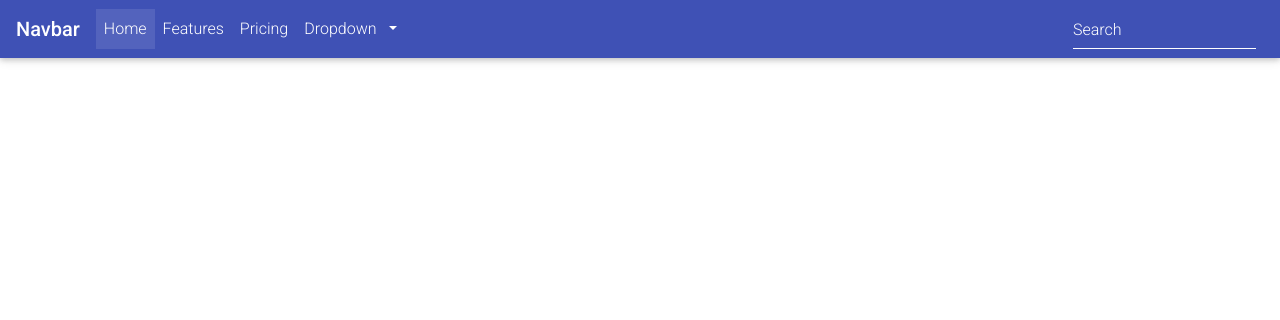
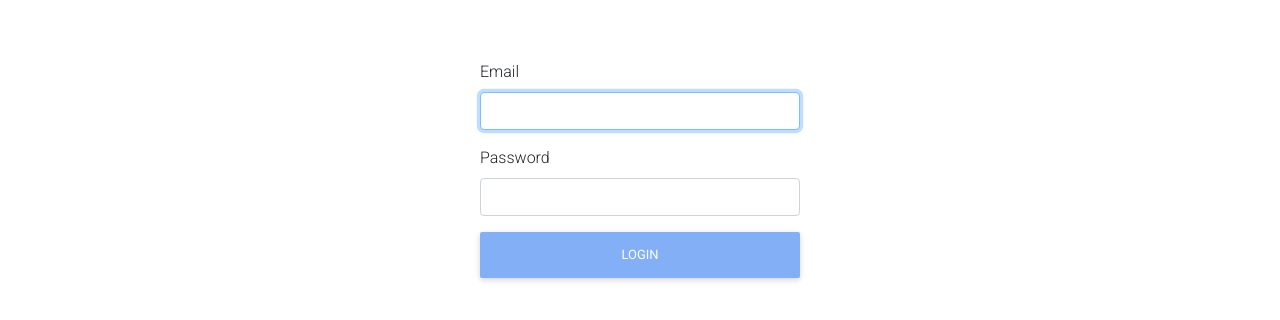
Before and after one commit to dicarrara/client_project3, a React (Create React App) app: page / in a window 1280 px wide. Shown: the top 320 px of the page. Built offline with nearby package versions, Linux system fonts and the light colour scheme.

Commit message:
build log in form

```diff
--- a/package.json
+++ b/package.json
@@ -4,14 +4,17 @@
   "private": true,
   "homepage": "https://dicarrara.github.io/client_project3/",
   "dependencies": {
+    "axios": "^0.19.0",
     "bootstrap": "^4.3.1",
     "gh-pages": "^2.0.1",
+    "material-ui": "^0.20.2",
     "mdbreact": "^4.18.1",
     "react": "^16.8.6",
     "react-bootstrap": "^1.0.0-beta.10",
     "react-dom": "^16.8.6",
     "react-router-dom": "^5.0.1",
-    "react-scripts": "3.0.1"
+    "react-scripts": "3.0.1",
+    "react-tap-event-plugin": "^3.0.3"
   },
   "scripts": {
     "start": "react-scripts start",
--- /dev/null
+++ b/src/Login.css
@@ -0,0 +1,10 @@
+@media all and (min-width: 480px) {
+    .Login {
+      padding: 60px 0;
+    }
+
+    .Login form {
+      margin: 0 auto;
+      max-width: 320px;
+    }
+  }
--- /dev/null
+++ b/src/LoginScreen.js
@@ -0,0 +1,62 @@
+import React, { Component } from "react";
+import { Button, FormGroup, FormControl, FormLabel } from "react-bootstrap";
+import "./Login.css";
+
+export default class Login extends Component {
+  constructor(props) {
+    super(props);
+
+    this.state = {
+      email: "",
+      password: ""
+    };
+  }
+
+  validateForm() {
+    return this.state.email.length > 0 && this.state.password.length > 0;
+  }
+
+  handleChange = event => {
+    this.setState({
+      [event.target.id]: event.target.value
+    });
+  }
+
+  handleSubmit = event => {
+    event.preventDefault();
+  }
+
+  render() {
+    return (
+      <div className="Login">
+        <form onSubmit={this.handleSubmit}>
+          <FormGroup controlId="email" bsSize="large">
+            <FormLabel>Email</FormLabel>
+            <FormControl
+              autoFocus
+              type="email"
+              value={this.state.email}
+              onChange={this.handleChange}
+            />
+          </FormGroup>
+          <FormGroup controlId="password" bsSize="large">
+            <FormLabel>Password</FormLabel>
+            <FormControl
+              value={this.state.password}
+              onChange={this.handleChange}
+              type="password"
+            />
+          </FormGroup>
+          <Button
+            block
+            bsSize="large"
+            disabled={!this.validateForm()}
+            type="submit"
+          >
+            Login
+          </Button>
+        </form>
+      </div>
+    );
+  }
+}
--- a/src/index.js
+++ b/src/index.js
@@ -1,13 +1,14 @@
 import React from 'react';
 import ReactDOM from 'react-dom';
 import './index.css';
-import App from './App';
+import LoginScreen from "./LoginScreen"
+// import App from './App';
 import * as serviceWorker from './serviceWorker';
 import '@fortawesome/fontawesome-free/css/all.min.css';
 import 'bootstrap-css-only/css/bootstrap.min.css';
 import 'mdbreact/dist/css/mdb.css';
 
-ReactDOM.render(<App />, document.getElementById('root'));
+ReactDOM.render(<LoginScreen />, document.getElementById('root'));
 
 // If you want your app to work offline and load faster, you can change
 // unregister() to register() below. Note this comes with some pitfalls.
```
Also changed, not shown: 1 other file (tests, documents, lock files or other folders).
